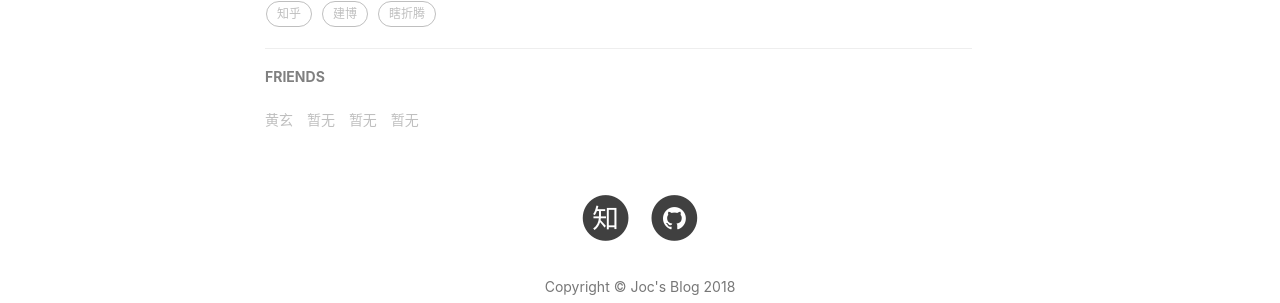
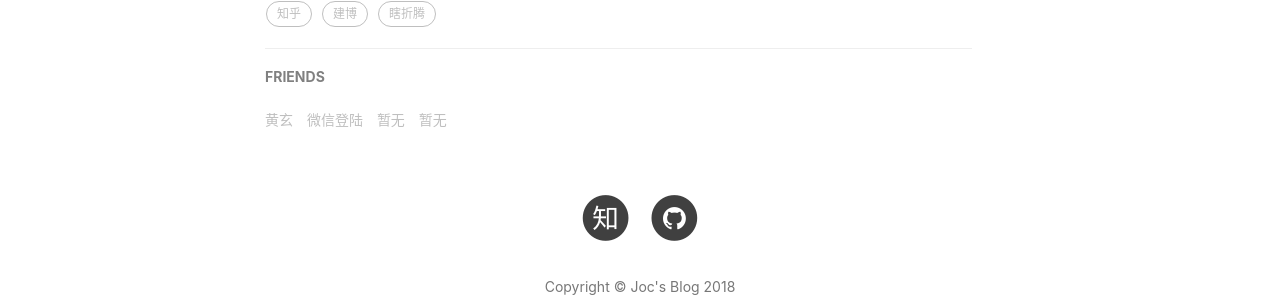
Before and after one commit to joc2422/jttt.github.io, a Jekyll site: the page built from _posts/2018-04-18-11.markdown, in a window 1280 px wide. Shown: the part 1114-1417 px from the top of the page. Built offline with Jekyll 4.4.1, drawn with Linux system fonts in a browser that asks for light colours; nearby versions of some CDN libraries; comment, search, counter and statistics services are not loaded.

Commit message:
微信登陆

```diff
--- a/_config.yml
+++ b/_config.yml
@@ -78,8 +78,8 @@ friends: [
         title: "黄玄",
         href: "http://huangxuan.me/"
     },{
-        title: "暂无",
-        href: "http://tnt.moe/"
+        title: "微信登陆",
+        href: "https://wx.qq.com/"
     },{
         title: "暂无",
         href: "http://tnt.moe/"
```
